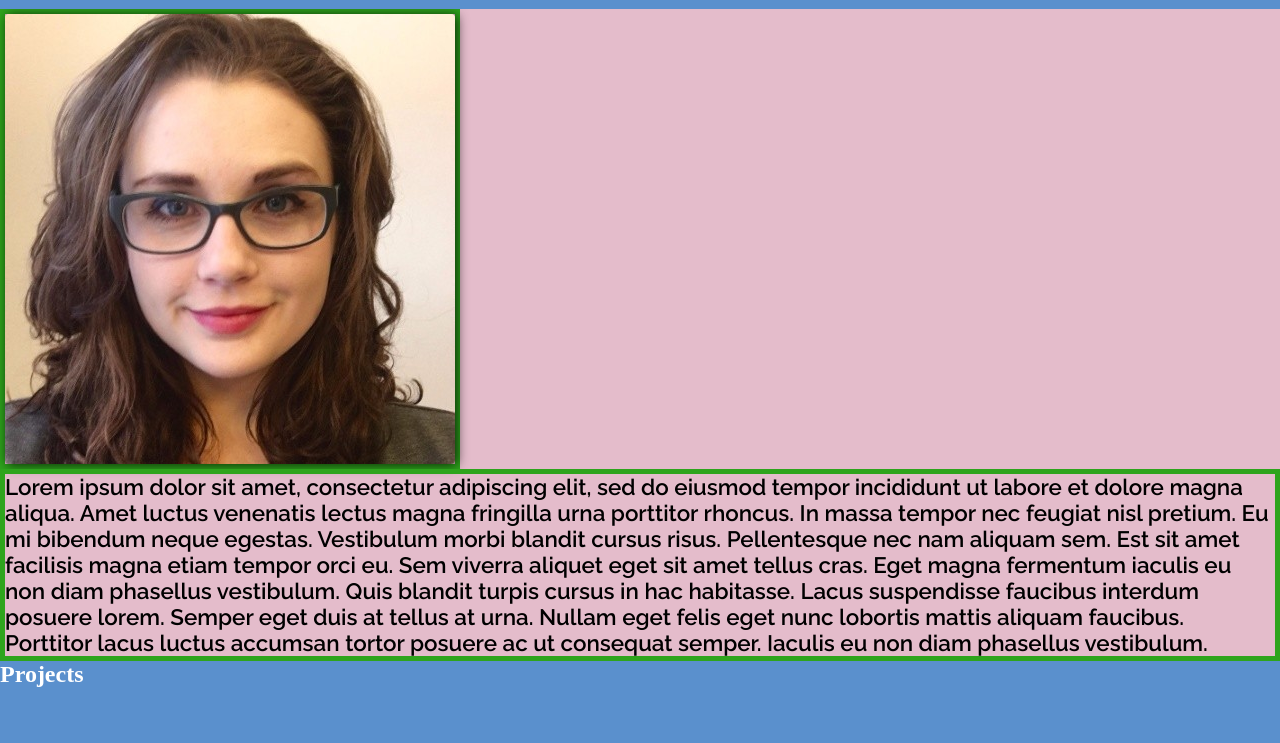
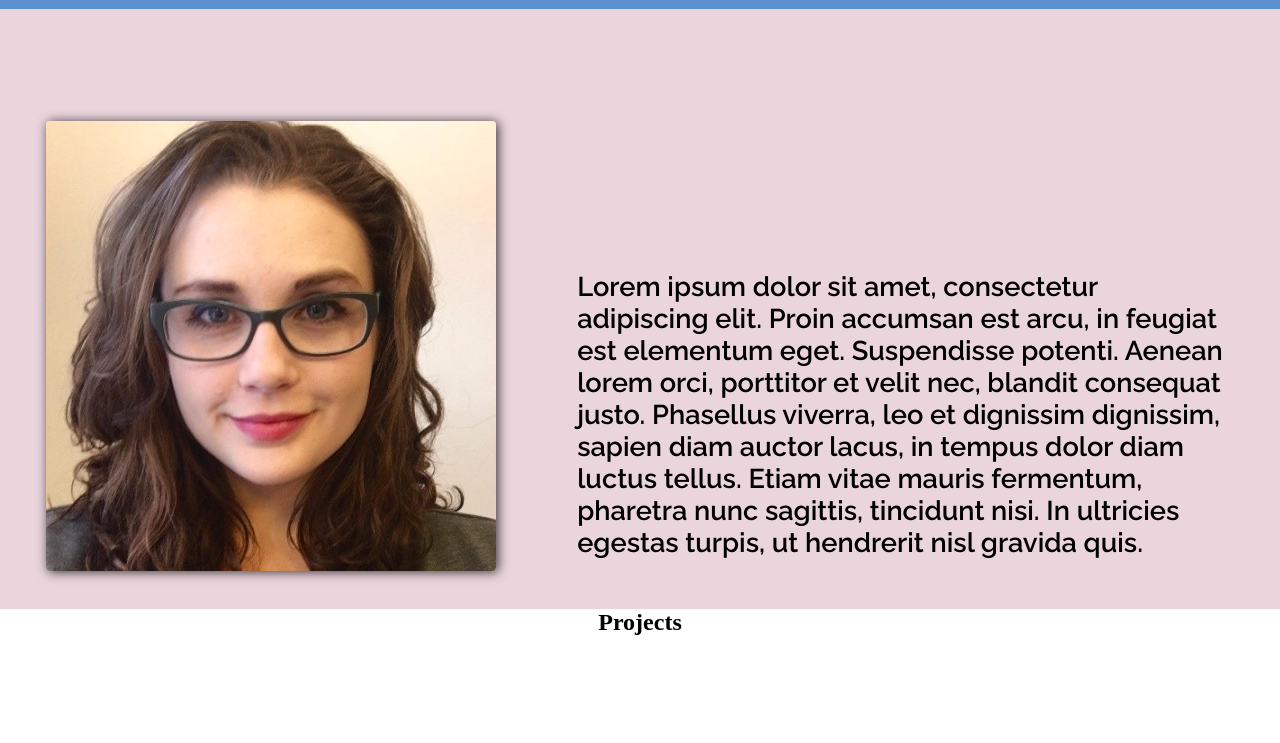
Before and after one commit to taylorgr92/TF_profile, a website: page index.html in a window 1280 px wide. Shown: the part 57-800 px from the top of the page. Drawn offline with Linux system fonts and the light colour scheme.

Commit message:
refactoring flexbox

```diff
--- a/assets/css/styles.css
+++ b/assets/css/styles.css
@@ -1,3 +1,8 @@
+html,
+body{
+  height:100%;
+}
+
 * {
   box-sizing: border-box;
   padding: 0;
@@ -20,7 +25,6 @@
   gap: 0.65em;
   list-style-type: none;
 }
-
 .links {
   font-size: 120%;
   list-style-type: none;
@@ -34,7 +38,6 @@
   padding-right: 2.5em;
 }
 
-
 nav a {
   text-decoration: none;
 }
@@ -42,54 +45,62 @@ nav a {
   font-size: 225%;
   color: white;
 }
-.container-grid {
-  font-family: "Raleway", sans-serif;
-  font-size: 140%;
-  border: 5px solid #2ea41c;
+
+
+.flex-wrapper {
+display:flex;
+flex-direction:row;
+gap:20px;
+flex-wrap: wrap;
+justify-content: center;
+height:100%
+
+
 }
 
-#my_face {
-  box-shadow: 2px 1px 12px 0px rgba(0, 0, 0, 0.79);
-  border-radius: 4px;
-  max-width: 100%;
-  height: auto;
+.profile_section{
+  height:75vh;
+flex:wrap;
+  background-color: rgb(235, 213, 221);
+  padding: 1em
+
 }
 
-.container-grid {
+.mytext  {
+
   font-family: "Raleway", sans-serif;
-  font-size: 140%;
-  border: 5px solid #2ea41c;
+  font-size: 170%;
+  flex-basis: 700px;
+  width: 100px;
+  height: 100px;
+  margin-top: 8em;
+  flex:wrap;
+  padding:1em;
+
+
+
+
 }
+.myimage{
 
-.profile {
-  background-color: rgb(228, 188, 203);
-  height: 100%;
-  width: 100%;
+margin-top:5em;
+ flex-basis: 500px;
+
+ width: 75px;
+ height: 75px;
+ padding:1em;
+
 }
-
+img{
+  border-radius: 4px;
+  box-shadow: 2px 1px 12px 0px rgba(0, 0, 0, 0.79);
+}
 .projects {
-  background-color: rgb(90, 144, 205);
-  height: 35em;
+  height:75vh;
 }
-
-.projects h1 {
-  color: white;
-}
-
-.contact {
-  background-color: rgb(228, 201, 211);
-}
-/*responsive functionality*/
-
 @media screen and (max-width: 768px) {
   main,
   nav {
     flex-direction: column;
   }
 }
-
-.container-grid {
-  flex-wrap: wrap;
-  color: black;
-  display:inline-grid
-}
--- a/index.html
+++ b/index.html
@@ -30,55 +30,33 @@
         </div>
       </nav>
     </header>
-<!--Main content-->
+    <!--Main content-->
 
     <main>
-      <section class="profile">
-        <div class="container-grid" id="profile_text">
-          <img
-            src="./assets/css/my_image.jpg"
-            alt="Woman in glasses smiling into camera"
-            id="my_face"
-          />
+      <section class="profile_section">
+        <div class="flex-wrapper">
 
-          </div>
-         <div class="container-grid" >
-          <p id="profile_text">
-            Lorem ipsum dolor sit amet, consectetur adipiscing elit, sed do
-            eiusmod tempor incididunt ut labore et dolore magna aliqua. Amet
-            luctus venenatis lectus magna fringilla urna porttitor rhoncus. In
-            massa tempor nec feugiat nisl pretium. Eu mi bibendum neque egestas.
-            Vestibulum morbi blandit cursus risus. Pellentesque nec nam aliquam
-            sem. Est sit amet facilisis magna etiam tempor orci eu. Sem viverra
-            aliquet eget sit amet tellus cras. Eget magna fermentum iaculis eu
-            non diam phasellus vestibulum. Quis blandit turpis cursus in hac
-            habitasse. Lacus suspendisse faucibus interdum posuere lorem. Semper
-            eget duis at tellus at urna. Nullam eget felis eget nunc lobortis
-            mattis aliquam faucibus. Porttitor lacus luctus accumsan tortor
-            posuere ac ut consequat semper. Iaculis eu non diam phasellus
-            vestibulum.
+          <div class="myimage"><img src="./assets/css/my_image.jpg"></div>
+
+        <div class="mytext">
+          <p>
+            Lorem ipsum dolor sit amet, consectetur adipiscing elit. Proin
+            accumsan est arcu, in feugiat est elementum eget. Suspendisse
+            potenti. Aenean lorem orci, porttitor et velit nec, blandit
+            consequat justo. Phasellus viverra, leo et dignissim dignissim,
+            sapien diam auctor lacus, in tempus dolor diam luctus tellus.
+            Etiam vitae mauris fermentum, pharetra nunc sagittis, tincidunt
+            nisi. In ultricies egestas turpis, ut hendrerit nisl gravida quis.
           </p>
         </div>
-
-
-        </section>
-
-
-      <section class="projects">
-        <div class="container">
-          <h1>Projects</h1>
         </div>
       </section>
 
-
-</div>
-      <section class="contact">
-        <div class="container">
-          <h1>it's me</h1>
+      <section class="projects">
+        <div class="flex-wrapper">
+<h1>Projects</h1>
         </div>
       </section>
-
-      <footer></footer>
     </main>
   </body>
 </html>
```
Also changed, not shown: assets/css/reset.css (added).
